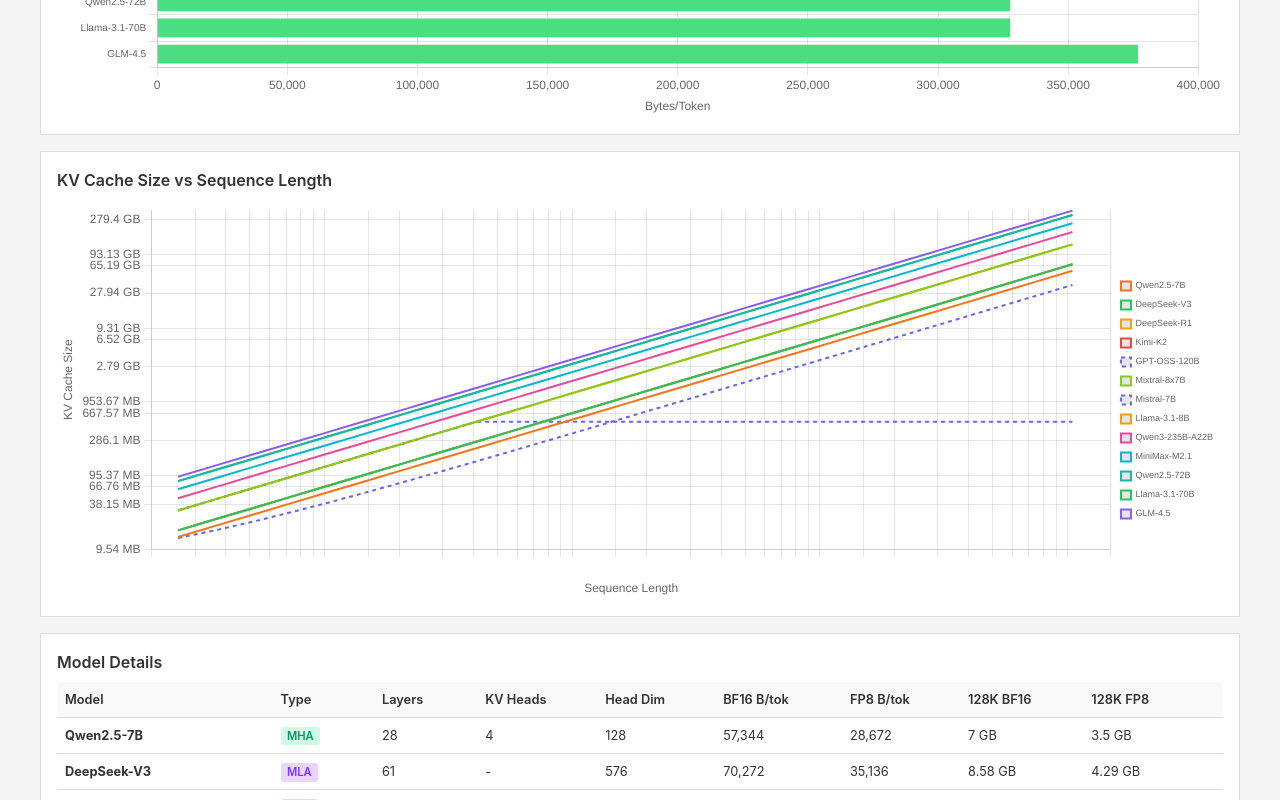
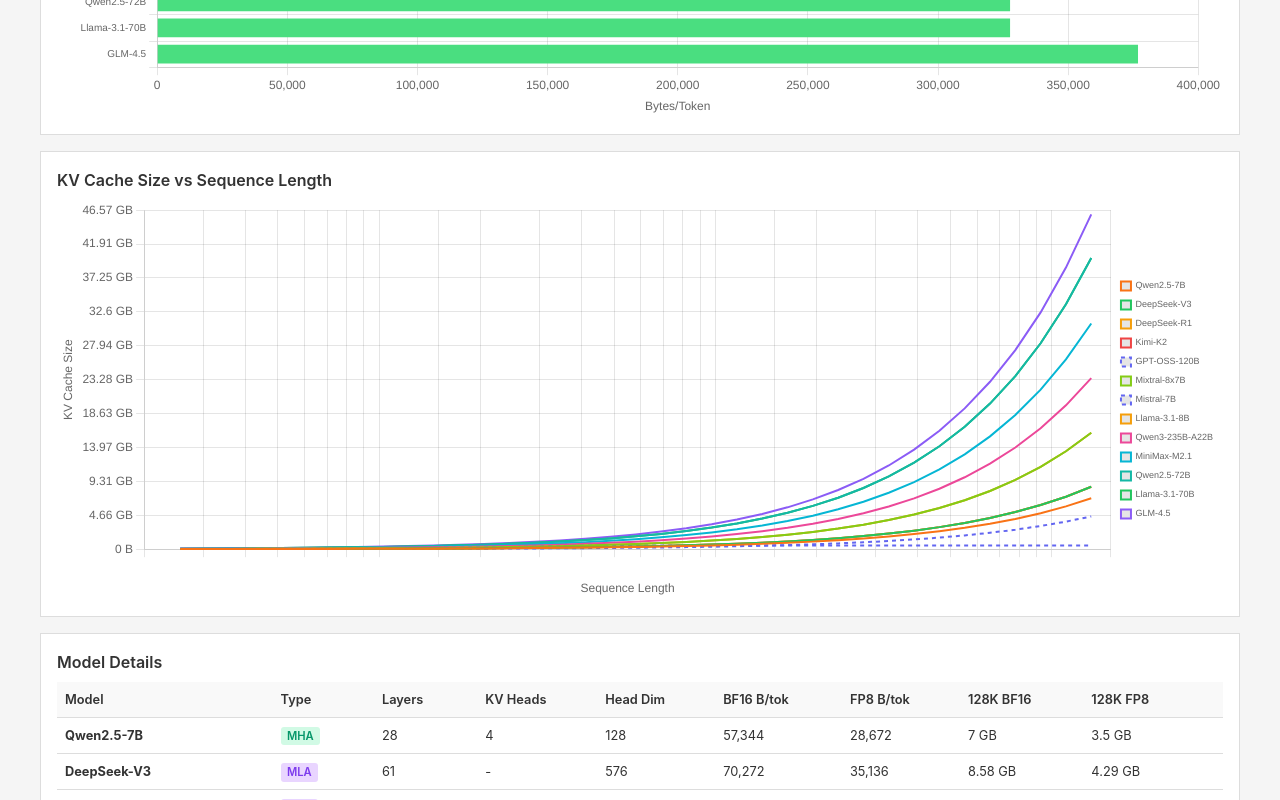
Before and after one commit to Aphoh/rooflines, a plain HTML site: page index.html in a window 1280 px wide. Shown: the part 624-1424 px from the top of the page. Drawn offline with nearby package versions, Linux system fonts and the light colour scheme.

Commit message:
Fix chart hover and use log x-axis, linear y-axis for line chart

```diff
--- a/index.html
+++ b/index.html
@@ -471,14 +471,16 @@
                     responsive: true,
                     maintainAspectRatio: false,
                     indexAxis: 'y',
-                    interaction: { mode: 'index', intersect: false },
                     plugins: {
                         legend: { display: false },
                         tooltip: {
                             callbacks: {
-                                label: function(ctx) {
-                                    const m = modelData[ctx.dataIndex];
-                                    let label = ctx.raw.toLocaleString() + ' bytes/token';
+                                title: function(items) {
+                                    return items[0]?.label || '';
+                                },
+                                label: function(context) {
+                                    const m = modelData[context.dataIndex];
+                                    let label = context.raw.toLocaleString() + ' bytes/token';
                                     if (m.result.useMLA) label += ' (MLA)';
                                     else if (m.result.hasHybrid) label += ' (Hybrid)';
                                     else if (m.result.slidingWindow) label += ' (SWA)';
@@ -499,7 +501,7 @@
             const ctx = document.getElementById('lineChart').getContext('2d');
 
             const seqLens = [];
-            for (let i = 8; i <= 20; i += 0.5) seqLens.push(Math.round(Math.pow(2, i)));
+            for (let i = 8; i <= 17; i += 0.25) seqLens.push(Math.round(Math.pow(2, i)));
 
             const datasets = modelData.map((m, idx) => ({
                 label: m.name,
@@ -520,7 +522,7 @@
                 options: {
                     responsive: true,
                     maintainAspectRatio: false,
-                    interaction: { mode: 'nearest', intersect: false, axis: 'x' },
+                    interaction: { mode: 'index', intersect: false },
                     plugins: {
                         legend: { position: 'right', labels: { boxWidth: 10, font: { size: 9 } } },
                         tooltip: {
@@ -532,8 +534,8 @@
                                     }
                                     return '';
                                 },
-                                label: function(ctx) {
-                                    return ctx.dataset.label + ': ' + formatBytes(ctx.raw.y);
+                                label: function(context) {
+                                    return context.dataset.label + ': ' + formatBytes(context.raw.y);
                                 }
                             }
                         }
@@ -542,12 +544,20 @@
                         x: {
                             type: 'logarithmic',
                             title: { display: true, text: 'Sequence Length' },
-                            ticks: { callback: v => [256,1024,4096,16384,65536,262144].includes(v) ? (v>=1024?(v/1024)+'K':v) : '' }
+                            ticks: {
+                                callback: function(v) {
+                                    if ([256, 1024, 4096, 16384, 65536, 131072].includes(v)) {
+                                        return v >= 1024 ? (v/1024) + 'K' : v;
+                                    }
+                                    return '';
+                                }
+                            }
                         },
                         y: {
-                            type: 'logarithmic',
+                            type: 'linear',
                             title: { display: true, text: 'KV Cache Size' },
-                            ticks: { callback: v => formatBytes(v) }
+                            ticks: { callback: v => formatBytes(v) },
+                            beginAtZero: true
                         }
                     }
                 }
```
